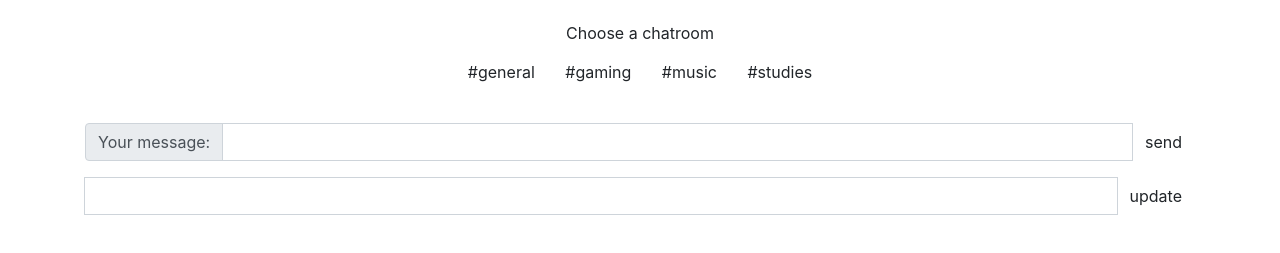
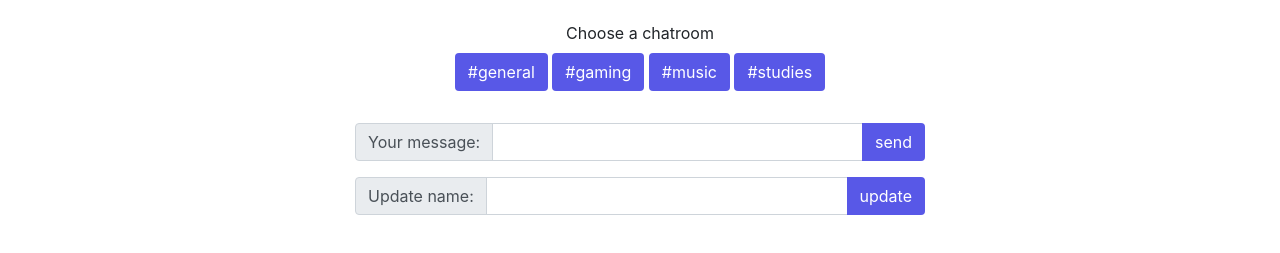
Before and after one commit to mohammadkharma/DOM, a plain HTML site: page projects/real_time_chatroom/index.html in a window 1280 px wide. Shown: the part 75-328 px from the top of the page. Drawn offline with nearby package versions, Linux system fonts and the light colour scheme.

Commit message:
added styles in style.css

```diff
--- a/projects/real_time_chatroom/index.html
+++ b/projects/real_time_chatroom/index.html
@@ -59,6 +59,7 @@
     <div class="new-name my-3">
         <div class="input-group">
             <div class="input-group-prepend">
+                <div class="input-group-text">Update name:</div>
             </div>
             <input type="text" id="name" class="form-control" required>
             <div class="input-group-append">
--- a/projects/real_time_chatroom/style.css
+++ b/projects/real_time_chatroom/style.css
@@ -0,0 +1,14 @@
+.container {
+    max-width: 600px;
+}
+
+.btn {
+    background: rgb(88, 88, 231);
+    color: white;
+    outline: none !important;
+    box-shadow: none !important;
+}
+
+.btn:focus {
+    outline: none !important;
+}
```
